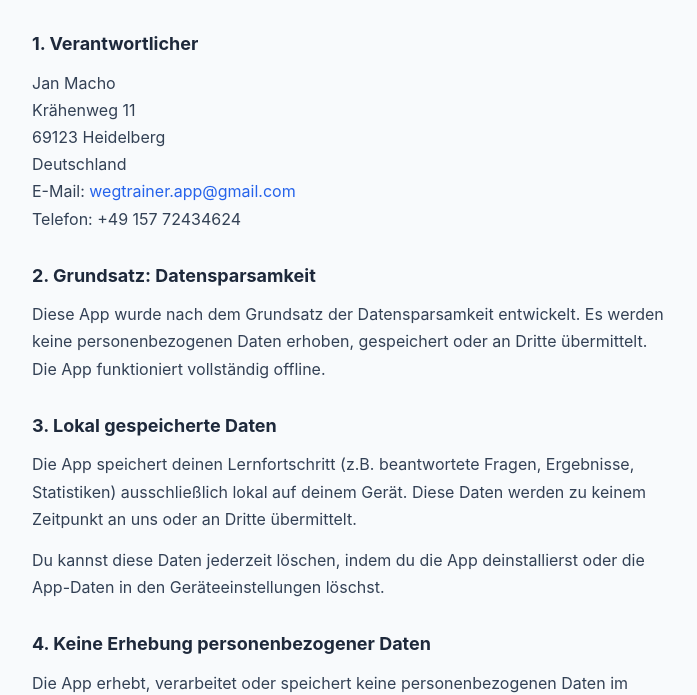
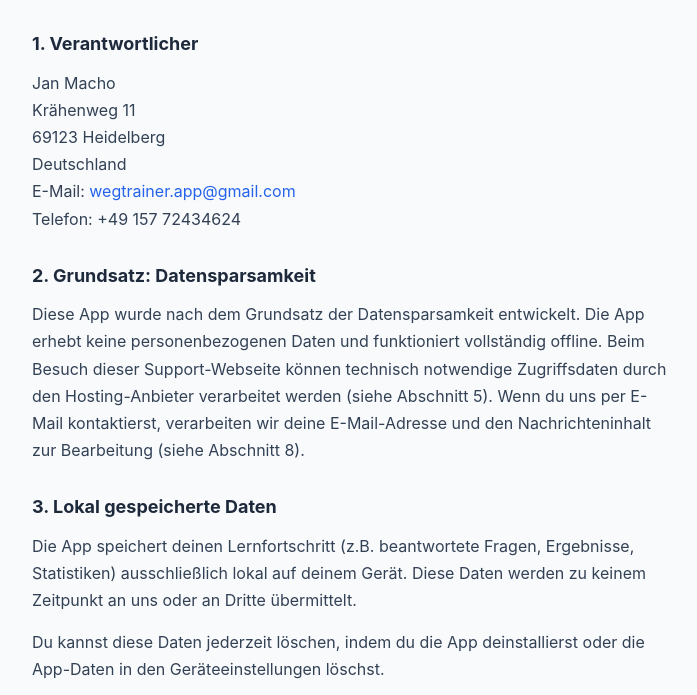
Before and after one commit to GuakaMara/wegtrainer, a plain HTML site: page datenschutz.html in a window 1280 px wide. Shown: the part 109-804 px from the top of the page, without its empty margins (288-985 px from the left). Drawn offline with Linux system fonts and the light colour scheme.

Commit message:
Add files via upload

```diff
--- a/datenschutz.html
+++ b/datenschutz.html
@@ -42,8 +42,11 @@
 <h2>2. Grundsatz: Datensparsamkeit</h2>
 <p>
   Diese App wurde nach dem Grundsatz der Datensparsamkeit entwickelt.
-  Es werden keine personenbezogenen Daten erhoben, gespeichert oder
-  an Dritte übermittelt. Die App funktioniert vollständig offline.
+  Die App erhebt keine personenbezogenen Daten und funktioniert vollständig
+  offline. Beim Besuch dieser Support-Webseite können technisch notwendige
+  Zugriffsdaten durch den Hosting-Anbieter verarbeitet werden (siehe Abschnitt 5).
+  Wenn du uns per E-Mail kontaktierst, verarbeiten wir deine E-Mail-Adresse
+  und den Nachrichteninhalt zur Bearbeitung (siehe Abschnitt 8).
 </p>
 
 <h2>3. Lokal gespeicherte Daten</h2>
@@ -57,7 +60,7 @@
   oder die App-Daten in den Geräteeinstellungen löschst.
 </p>
 
-<h2>4. Keine Erhebung personenbezogener Daten</h2>
+<h2>4. Keine Erhebung personenbezogener Daten in der App</h2>
 <p>
   Die App erhebt, verarbeitet oder speichert keine personenbezogenen
   Daten im Sinne der DSGVO. Insbesondere:
```
